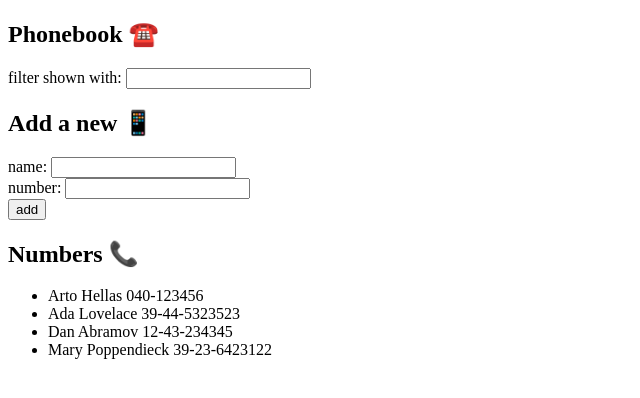
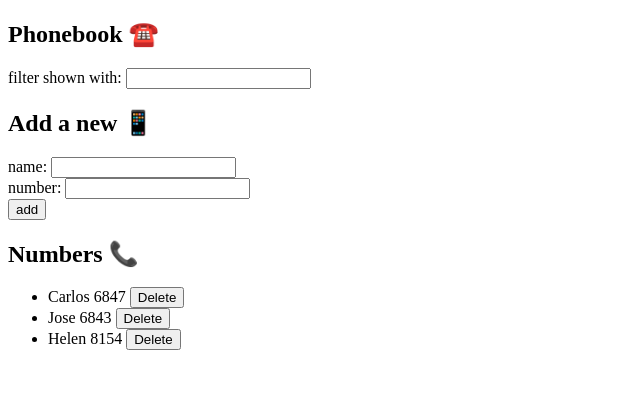
Before and after one commit to arepatiesa/fullstack_open, a React (Vite) app in the folder part2/phonebook/: page / in a window 1280 px wide. Shown: the top 398 px of the page, without its empty margins (0-640 px from the left). Built offline with nearby package versions, Linux system fonts and the light colour scheme; data requests are answered from the project's data file.

Commit message:
Exercise 2.15

```diff
--- a/part2/phonebook/db.json
+++ b/part2/phonebook/db.json
@@ -1,24 +1,19 @@
 {
-    "persons":[
+  "persons": [
     {
-        "name": "Arto Hellas",
-        "number": "040-123456",
+      "name": "Carlos",
+      "number": "6847",
       "id": 1
     },
     {
-        "name": "Ada Lovelace",
-        "number": "39-44-5323523",
+      "name": "Jose",
+      "number": "6843",
       "id": 2
     },
     {
-        "name": "Dan Abramov",
-        "number": "12-43-234345",
+      "name": "Helen ",
+      "number": "8154",
       "id": 3
-      },
-      {
-        "name": "Mary Poppendieck",
-        "number": "39-23-6423122",
-        "id": 4
     }
   ]
 }
--- a/part2/phonebook/index.html
+++ b/part2/phonebook/index.html
@@ -2,7 +2,6 @@
 <html lang="en">
   <head>
     <meta charset="UTF-8" />
-    <link rel="icon" type="image/svg+xml" href="/vite.svg" />
     <meta name="viewport" content="width=device-width, initial-scale=1.0" />
     <title>phonebook</title>
   </head>
--- a/part2/phonebook/src/App.jsx
+++ b/part2/phonebook/src/App.jsx
@@ -1,9 +1,9 @@
 import React, { useState, useEffect } from "react";
-import _ from "lodash";
+import _, { indexOf } from "lodash";
 import PersonForm from "./components/PersonForm";
 import Persons from "./components/Persons";
 import Filter from "./components/Filter";
-import axios from 'axios'
+import phoneService from "./services/persons";
 
 const App = () => {
   const [persons, setPersons] = useState([]);
@@ -11,19 +11,20 @@ const App = () => {
   const [newNumber, setNewNumber] = useState("");
   const [filter, setFilter] = useState("");
   const [filteredContacts, setFilteredContacts] = useState([]);
+  const [id, setId] = useState(0)
 
   useEffect(() => {
-    axios.get('http://localhost:3001/persons').then(response => {
-      setPersons(response.data)
-    })
-  }, [])
+    phoneService.getAll().then((response) => {
+      setPersons(response.data);
+    });
+  }, []);
 
   const addContact = (event) => {
     event.preventDefault();
     const contactObject = {
       name: newName,
       number: newNumber,
-      id: persons.length + 1,
+      id: id + 1
     };
 
     const resultName = persons.some((obj) => {
@@ -33,16 +34,27 @@ const App = () => {
       return _.isEqual(newNumber, obj.number);
     });
 
-    if (resultName != true && resultNumber != true) {
+     if (resultName == true && resultNumber != true) {
+      if (window.confirm(`${newName} is already added to phonebook, replace the old number with a new one?`)){
+        const number = persons.find(res => res.name == newName)
+        const changedNumber = {...number, number: newNumber}
+        phoneService.update(number.id, changedNumber)
+        .then(res => setPersons(persons.map(num => num.id !== number.id ? num : res.data)))
+        setNewName("");
+        setNewNumber("");
+      }
+      return
+    } else if (resultName != true && resultNumber == true) {
+      alert(`${newNumber} is already added to the phonebook`);
+    } else if (resultName == true && resultNumber == true) {
+      alert(`${newNumber} is already added to the phonebook`);
+    }
+    else if (resultName != true && resultNumber != true) {
+      phoneService.create(contactObject);
       setPersons(persons.concat(contactObject));
+      setId(id + 1)
       setNewName("");
       setNewNumber("");
-    } else if (resultName == true && resultNumber != true) {
-      alert(`${newName} is already added to the phonebook`);
-    } else if (resultNumber == true && resultName != true) {
-      alert(`${newNumber} is already added to the phonebook`);
-    } else {
-      alert(`${newName} ${newNumber} is already added to the phonebook`);
     }
   };
 
@@ -62,6 +74,16 @@ const App = () => {
     setFilteredContacts(filtered);
   };
 
+  const handleDelete = (id, name) => {
+    if (window.confirm(`Delete ${name}?`)) {
+      phoneService.deleteNumber(id);
+      const array = persons.findIndex((person) => person.id === id);
+      setPersons(persons.filter((person) => persons.indexOf(person) != array));
+    }
+
+    return;
+  };
+
   return (
     <div>
       <h2>Phonebook ☎️</h2>
@@ -76,8 +98,12 @@ const App = () => {
       />
       <h2>Numbers 📞</h2>
 
-      <Persons persons={persons} filtered={filtered} input={filter}/>
-
+      <Persons
+        persons={persons}
+        filtered={filtered}
+        input={filter}
+        handleDelete={handleDelete}
+      />
     </div>
   );
 };
--- a/part2/phonebook/src/components/Persons.jsx
+++ b/part2/phonebook/src/components/Persons.jsx
@@ -1,20 +1,20 @@
 import React from "react";
 
-const Contact = ({ name, number }) => {
+const Contact = ({ name, number, handleDelete }) => {
   return (
     <li>
-      {name} {number}
+      {name} {number} <button type="button" onClick={handleDelete}>Delete</button>
     </li>
   );
 };
 
-const Persons = ({ persons, filtered, input }) => {
+const Persons = ({ persons, filtered, input, handleDelete }) => {
 
     if (input == "") {
       return (
         <ul>
           {persons.map((person) => (
-            <Contact name={person.name} number={person.number} key={person.id} />
+            <Contact name={person.name} number={person.number} key={person.id} handleDelete={() => handleDelete(person.id, person.name)}/>
           ))}
         </ul>
       );
--- /dev/null
+++ b/part2/phonebook/src/services/persons.js
@@ -0,0 +1,20 @@
+import axios from "axios";
+const baseUrl = "http://localhost:3001/persons";
+
+const getAll = () => {
+    return axios.get(baseUrl)
+}
+
+const create = (newObject) => {
+    return axios.post(baseUrl, newObject)
+}
+
+const update = (id, newObject) => {
+    return axios.put(`http://localhost:3001/persons/${id}`, newObject)
+}
+
+const deleteNumber = (id) => {
+    return axios.delete(`http://localhost:3001/persons/${id}`)
+}
+
+export default {getAll, create, update, deleteNumber}
```
Lines whose indentation alone changed are shown as unchanged.
